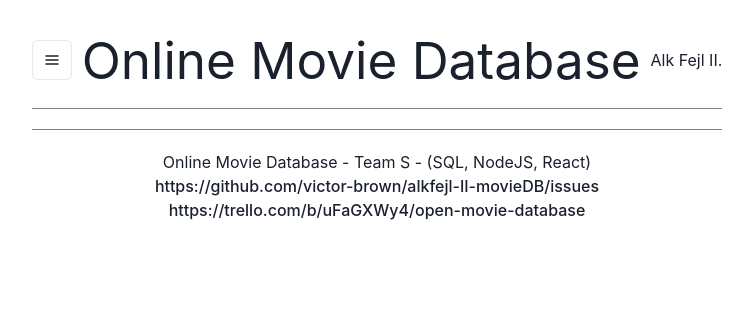
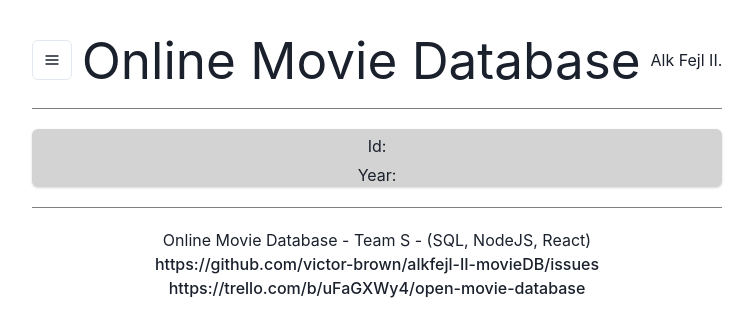
Before and after one commit to victor-brown/alkfejl-II-movieDB, a React (Vite) app in the folder packages/frontend/: page /movies/1 in a window 1280 px wide. Shown: the top 336 px of the page, without its empty margins (263-1016 px from the left). Built offline with nearby package versions, Linux system fonts and the light colour scheme; no server answers.

Commit message:
feat: Movie view page setup

```diff
--- a/packages/frontend/src/App.tsx
+++ b/packages/frontend/src/App.tsx
@@ -11,6 +11,7 @@
 import StarsList from './components/stars/StarsList'
 import Star from './components/stars/Star';
 import MoviesList from './components/movies/MoviesList';
+import Movie from './components/movies/Movie';
 
 
 const colors = {
@@ -55,6 +56,7 @@
               <Route path="/stars/:id" element={<Star />} />
 
               <Route path="/movies" element={<MoviesList />} />
+              <Route path="/movies/:id" element={<Movie />} />
             </Routes>
           </Router>
 
--- /dev/null
+++ b/packages/frontend/src/components/movies/Movie.tsx
@@ -0,0 +1,35 @@
+import { Card } from '@chakra-ui/react'
+import{ useEffect, useState } from 'react'
+import axios from 'axios'
+import { useParams } from 'react-router-dom'
+
+
+function Movie() {
+
+  const API = 'http://127.0.0.1:5555/movies/'
+  const [movie, setMovie] = useState([])
+  let param = useParams()
+
+  useEffect(() => {
+    const fetchData = async () => {
+      try {
+        const response = await axios.get(API + param.id)
+        setMovie(response.data)
+      } catch (error) {
+        console.log(error)
+      }
+    }
+
+    fetchData()
+  }, []);
+
+  return (
+    <Card style={{ marginTop: "20px", gap: "5px", backgroundColor: "lightgrey" }}>
+      <h1>{ movie.title }</h1>
+      <p>Id: { movie.id }</p>
+      <p>Year: { movie.year }</p>
+    </Card>
+  )
+}
+
+export default Movie
```
